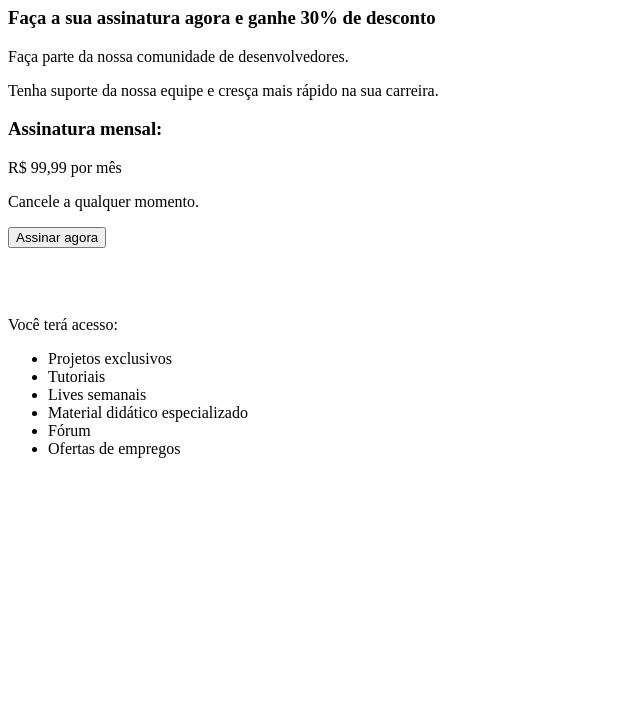
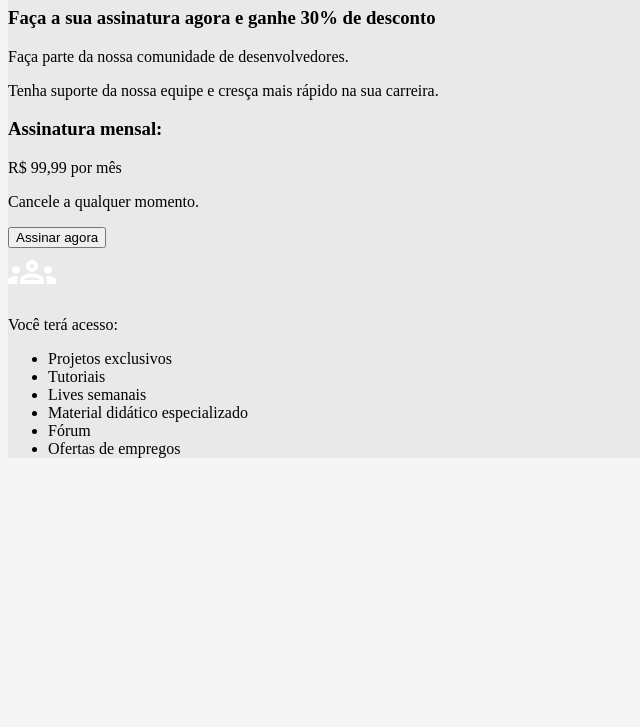
Before and after one commit to rcsilva96/bootcamp-devjr-modulo2, a plain HTML site: page index.html in a window 1280 px wide. Shown: the part 73-800 px from the top of the page, without its empty margins (0-640 px from the left). Drawn offline with Linux system fonts and the light colour scheme.

Commit message:
added files structure and fixed some mistakes on HTML

```diff
--- a/assets/css/styles.css
+++ b/assets/css/styles.css
@@ -0,0 +1,26 @@
+body{
+
+    background-color: #F5F5F5;
+
+}
+
+.container{
+
+background-color: #E9E9E9;
+
+}
+
+/* Cores usadas
+
+body: #f5f5f5
+button: #006A6A
+button:hover: #E9E9E9
+
+.container>background-color: #E9E9E9
+header-title: #006F6F
+header-subtitle: #009E9E
+col-1: #006A6A
+col-2: #009E9E
+form-register: #006A6A
+
+*/
--- a/index.html
+++ b/index.html
@@ -13,18 +13,20 @@
 
 <div>
 
-    <div>
 
-        <h1>Entre para a nossa comunidade!</h1>
 
-        <h3>Faça a sua assinatura agora e ganhe 30% de desconto</h3>
+    <div class="container">
 
-        <p>Faça parte da nossa comunidade de desenvolvedores.</p>
-        <p>Tenha suporte da nossa equipe e cresça mais rápido na sua carreira.</p>
+        <div>
 
-    </div>
+            <h1>Entre para a nossa comunidade!</h1>
 
-    <div>
+            <h3>Faça a sua assinatura agora e ganhe 30% de desconto</h3>
+
+            <p>Faça parte da nossa comunidade de desenvolvedores.</p>
+            <p>Tenha suporte da nossa equipe e cresça mais rápido na sua carreira.</p>
+
+        </div>
 
         <div>
 
```
